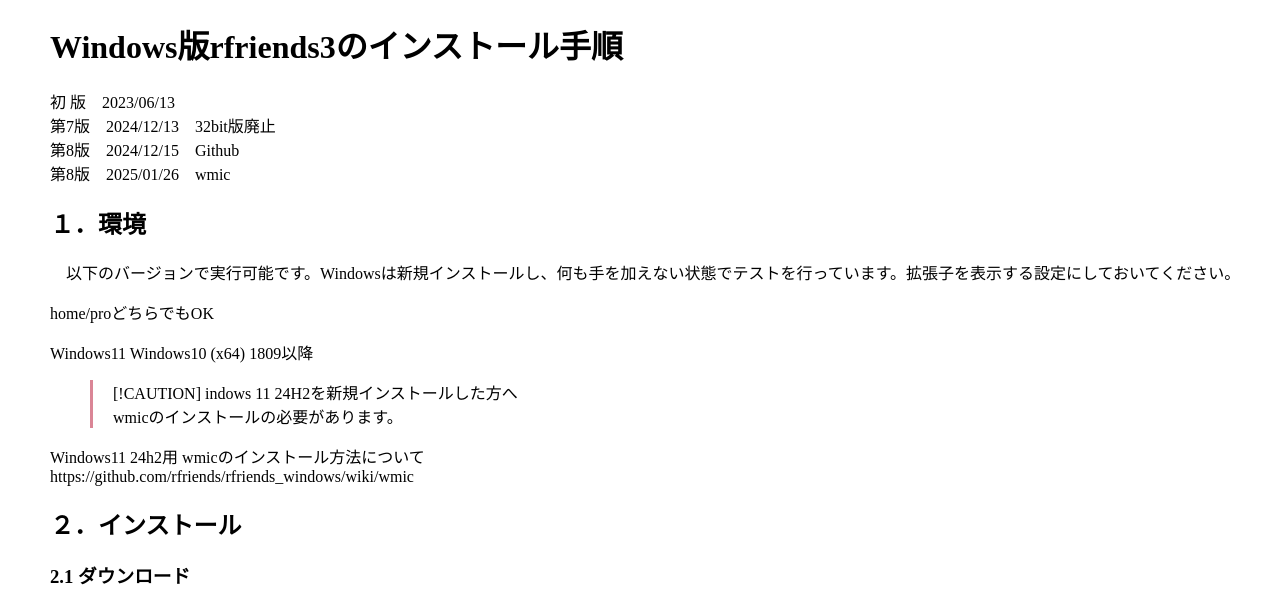
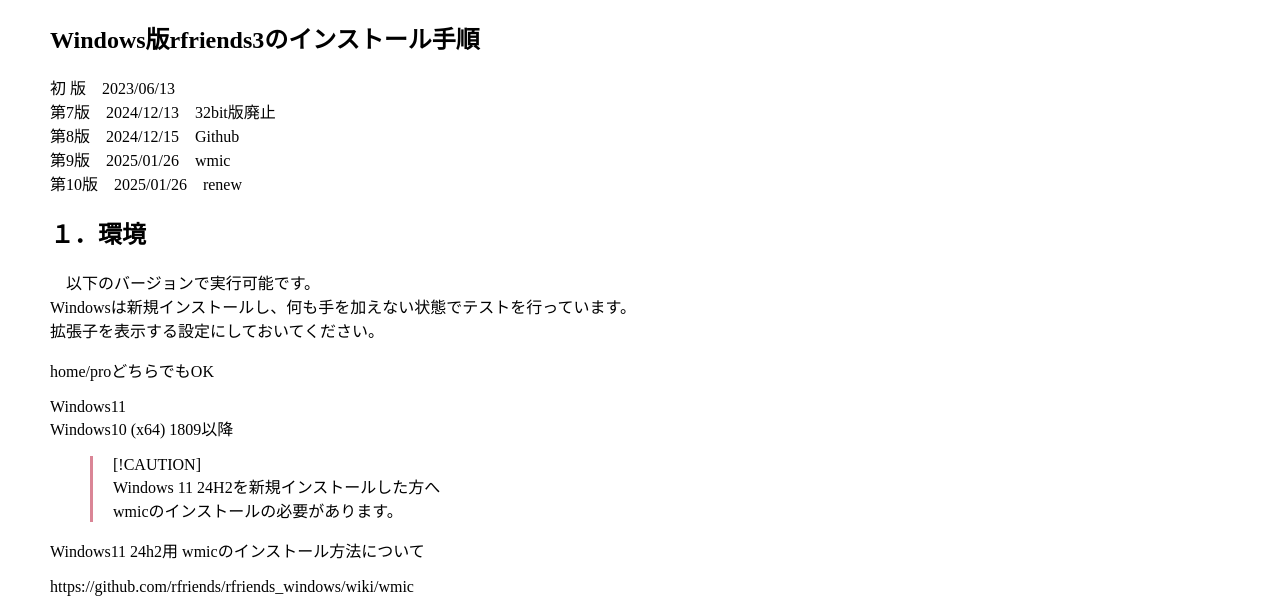
Before and after one commit to rfriends/rfriends, a Jekyll site: the page built from distro/windows.md, in a window 1280 px wide and 1400 px high. Shown: the top 606 px of the window. Built offline with Jekyll 4.4.1, drawn with Linux system fonts in a browser that asks for light colours; our own code applies the rules of GitHub Pages for plain Markdown files; Markdown is read by kramdown in place of the engine named in the settings; some of the changed text lies outside the part shown.

Commit message:
Update windows.md

```diff
--- a/distro/windows.md
+++ b/distro/windows.md
@@ -1,13 +1,16 @@
-# Windows版rfriends3のインストール手順
+## Windows版rfriends3のインストール手順
 
 初 版　2023/06/13
 第7版　2024/12/13　32bit版廃止
 第8版　2024/12/15　Github
-第8版　2025/01/26　wmic
+第9版　2025/01/26　wmic
+第10版　2025/01/26　renew
 
 ## １．環境
 
-　以下のバージョンで実行可能です。Windowsは新規インストールし、何も手を加えない状態でテストを行っています。拡張子を表示する設定にしておいてください。
+　以下のバージョンで実行可能です。
+Windowsは新規インストールし、何も手を加えない状態でテストを行っています。
+拡張子を表示する設定にしておいてください。
 
 home/proどちらでもOK
 
@@ -15,22 +18,22 @@ Windows11
 Windows10 (x64) 1809以降
 
 > [!CAUTION]
-> indows 11 24H2を新規インストールした方へ
+> Windows 11 24H2を新規インストールした方へ
 > wmicのインストールの必要があります。
 
 Windows11 24h2用 wmicのインストール方法について
+
 https://github.com/rfriends/rfriends_windows/wiki/wmic
 
 ## ２．インストール
 
 ### 2.1 ダウンロード
 
-[rfriends3_windows.bat](http://rfbuddy.s296.xrea.com/storage/rfriends3_windows.bat)
+[rfriends3_windows.bat](https://raw.githubusercontent.com/rfriends/rfriends/main/storage/rfriends3_windows.bat)
 
 上記のリンクよりrfriends3_windows.batを右クリックし、「名前を付けてリンク先を保存」を選択し、rfriends3をインストールしたい場所に保存します。
 
 ![clip_1](https://github.com/user-attachments/assets/a43b5c37-2e1e-4068-8d85-02f156b9a58d)
-
 
 > [!WARNING]
 >「安全でないダウンロードがブロックされました」と表示されたら、「保存」をクリックすればダウンロードされます。
@@ -46,7 +49,6 @@ https://github.com/rfriends/rfriends_windows/wiki/wmic
 実行をクリックします。
 
 ![clip_2](https://github.com/user-attachments/assets/964bf5e6-5e10-40c1-bfb2-2175ff63408d)
-
 
 　実行が開始されると、「処理を開始しますか (y/n) ?」と聞かれるので、yを入力してください。
 
@@ -102,5 +104,4 @@ Windowsファイヤオールの設定でポート8000の受信を許可にする
 
 詳細は「windows ポート 許可」で検索してください。
 
-
 以上
```
